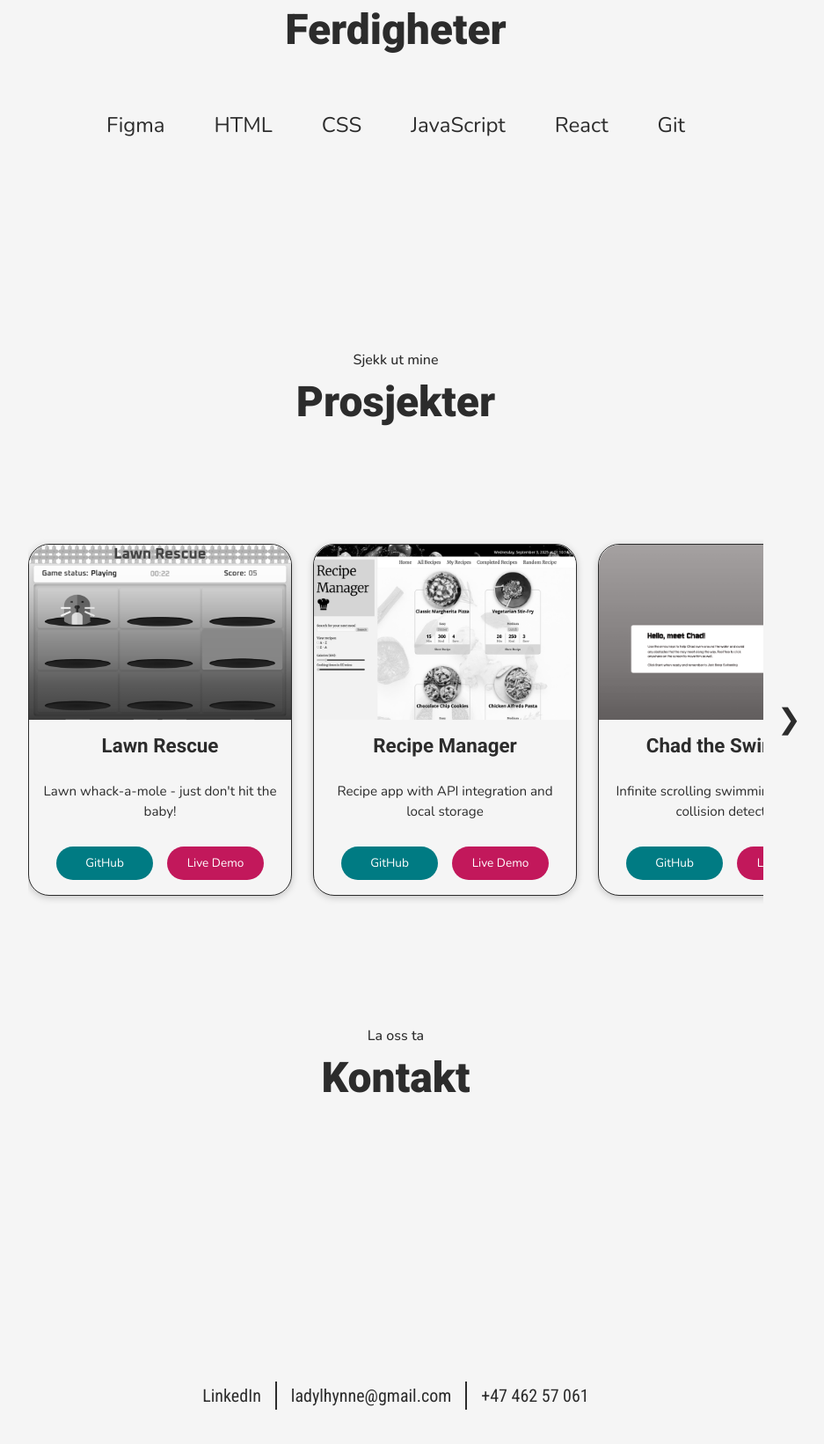
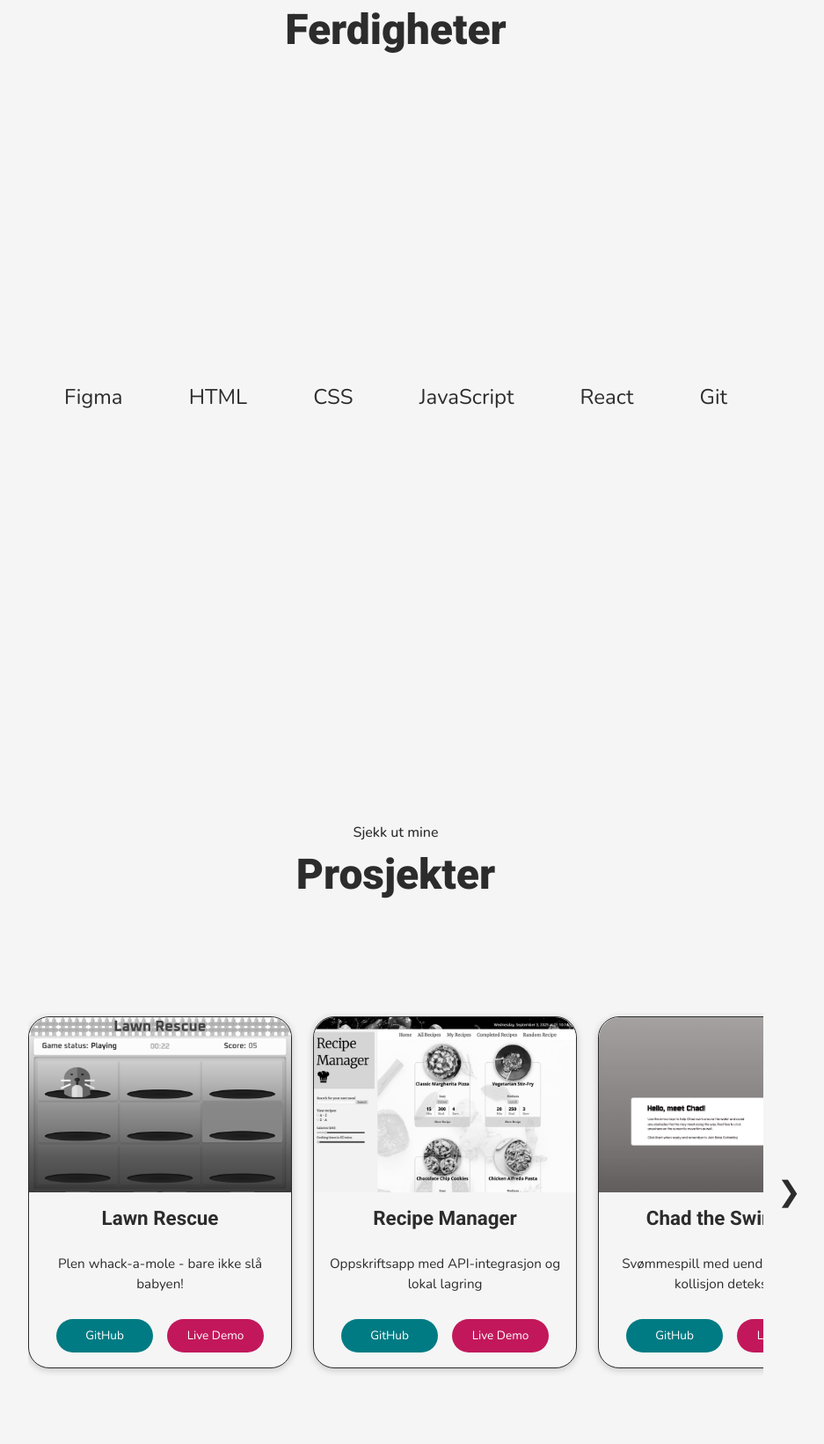
Before and after one commit to lyn-kodehode/lyn-michaels-vite-portfolio, a website built with Vite: page index.html in a window 1280 px wide. Shown: the part 1753-3394 px from the top of the page at 88% size, without its empty margins (190-1127 px from the left). Built offline with nearby package versions, Linux system fonts and the light colour scheme.

Commit message:
fixed skills section height and project card descriptions

```diff
--- a/index.html
+++ b/index.html
@@ -269,7 +269,10 @@
               <div class="project-details">
                 <h3 class="project-title">Lawn Rescue</h3>
                 <p class="project-description">
-                  Lawn whack-a-mole - just don't hit the baby!
+                  <span data-no>Plen whack-a-mole - bare ikke slå babyen!</span>
+                  <span data-en
+                    >Lawn whack-a-mole - just don't hit the baby!</span
+                  >
                 </p>
                 <div class="project-btns-container">
                   <a
@@ -294,7 +297,12 @@
               <div class="project-details">
                 <h3 class="project-title">Recipe Manager</h3>
                 <p class="project-description">
-                  Recipe app with API integration and local storage
+                  <span data-no
+                    >Oppskriftsapp med API-integrasjon og lokal lagring</span
+                  >
+                  <span data-en
+                    >Recipe app with API integration and local storage</span
+                  >
                 </p>
                 <div class="project-btns-container">
                   <a
@@ -319,7 +327,13 @@
               <div class="project-details">
                 <h3 class="project-title">Chad the Swimmer</h3>
                 <p class="project-description">
-                  Infinite scrolling swimming game with collision detection
+                  <span data-no
+                    >Svømmespill med uendelig rullende kollisjon deteksjon</span
+                  >
+                  <span data-en
+                    >Infinite scrolling swimming game with collision
+                    detection</span
+                  >
                 </p>
                 <div class="project-btns-container">
                   <a
@@ -344,7 +358,8 @@
               <div class="project-details">
                 <h3 class="project-title">Tick-Tock-Go!</h3>
                 <p class="project-description">
-                  Tic-tac-toe race against vanishing pieces
+                  <span data-no>Tic-tac-toe-løp mot forsvinnende brikker</span>
+                  <span data-en>Tic-tac-toe race against vanishing pieces</span>
                 </p>
                 <div class="project-btns-container">
                   <a
@@ -369,7 +384,12 @@
               <div class="project-details">
                 <h3 class="project-title">Craftsvilla</h3>
                 <p class="project-description">
-                  Art workshop platform for art classes and supplies
+                  <span data-no
+                    >Kunstverkstedplattform for kunstklasser og utstyr</span
+                  >
+                  <span data-en
+                    >Art workshop platform for art classes and supplies</span
+                  >
                 </p>
                 <div class="project-btns-container">
                   <a
--- a/src/styles/mediaqueries.css
+++ b/src/styles/mediaqueries.css
@@ -328,6 +328,15 @@
     font-size: 0.85rem;
     padding: 0.5rem;
   }
+  /* Skills */
+  #skills-section {
+    min-height: 100vh;
+    /* height: 100vh; */
+  }
+  .skills-contents {
+    gap: 3vw; /* More spacing between skills */
+    padding-bottom: 8vh; /* More bottom padding */
+  }
 }
 
 /* ========================================
@@ -389,11 +398,18 @@
     height: 400px;
     /* padding: 1.5rem; */
   }
-  /* .scroll-btn {
-    width: 50px;
-    height: 50px;
-    font-size: 2rem;
-  } */
+  /* Skills */
+  #skills-section {
+    min-height: 100vh;
+    /* height: 100vh; */
+  }
+  .skills-contents {
+    gap: 3vw; /* More spacing between skills */
+    /* More bottom padding */
+    /* padding-bottom: 8vh;  */
+    /* padding-bottom: 20vh; */
+    justify-content: center;
+  }
 
   /* Logo - larger on desktop */
   .logo-initials {
@@ -415,4 +431,13 @@
     font-size: 0.9rem;
     min-width: 40px;
   }
+  /* Skills */
+  #skills-section {
+    min-height: 120vh; /* Even taller on large screens */
+  }
+
+  .skills-contents {
+    gap: 4vw;
+    padding-bottom: 10vh;
+  }
 }
--- a/src/styles/style.css
+++ b/src/styles/style.css
@@ -440,7 +440,10 @@ a:hover {
   /* height: 100vh; */
   min-height: 100vh;
   box-sizing: border-box;
-  min-height: fit-content;
+  /* min-height: fit-content; */
+  display: flex;
+  flex-direction: column;
+  justify-content: center;
 }
 .skill {
   font-family: var(--secondary-font-type);
@@ -462,7 +465,8 @@ a:hover {
   /* justify-content: space-evenly; */
   justify-content: center;
   gap: 2.5vw;
-  padding-bottom: 20vh;
+  /* padding-bottom: 30vh; */
+  align-items: center;
 }
 /**************** PROJECTS SECTION ***************/
 #projects-section {
```
